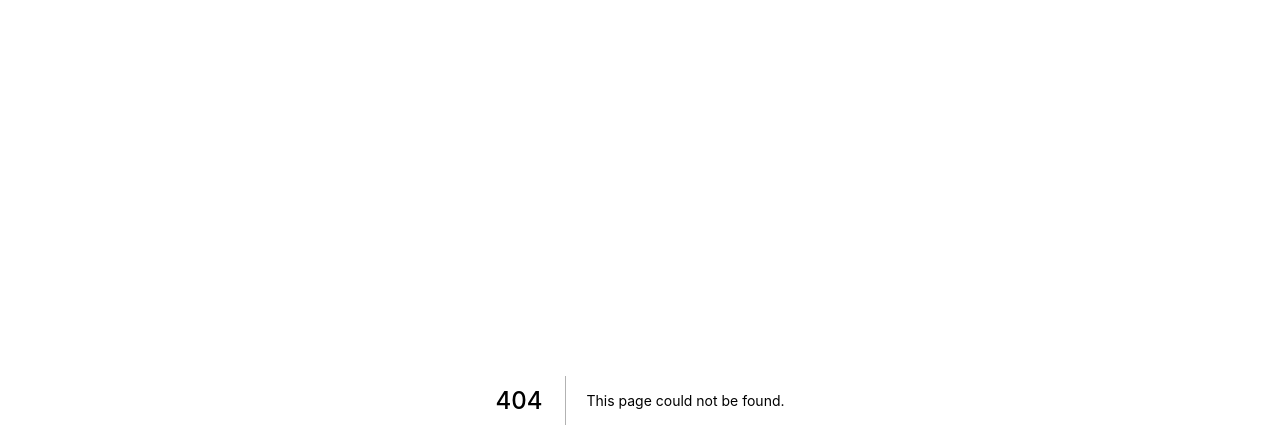
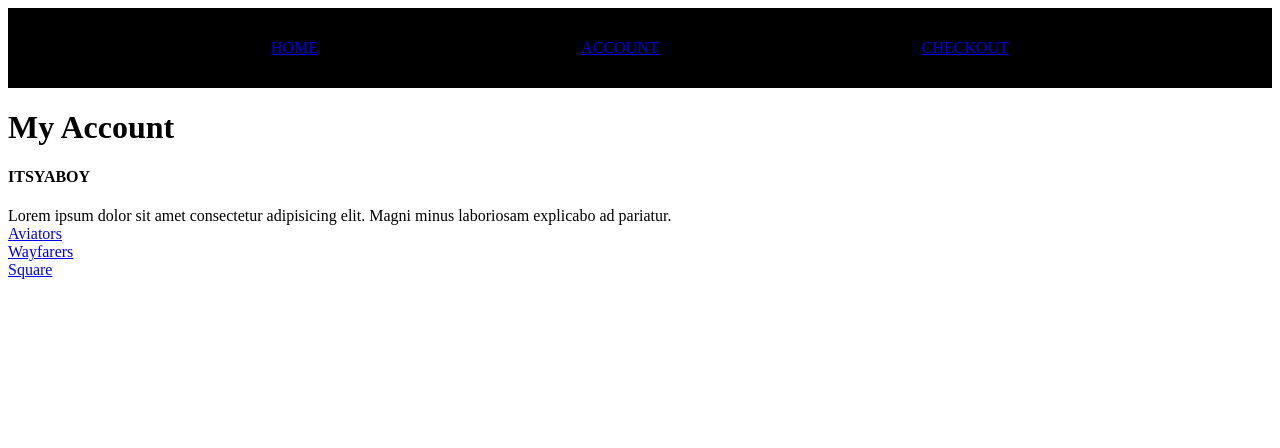
Before and after one commit to JamesMAWalker/nextjs-music-db, a Next.js app: page /account in a window 1280 px wide. Before the commit this address had no page. Shown: the top 448 px of the page. Built offline with nearby package versions, Linux system fonts and the light colour scheme.

Commit message:
Add axios, write request to dummy JSON using getInitialProps.

```diff
--- /dev/null
+++ b/components/navbar.component.jsx
@@ -0,0 +1,26 @@
+import React from 'react';
+import Link from 'next/link';
+
+function Navbar() {
+  const style = {
+    width: "100%",
+    height: "10vh",
+    top: 0,
+    left: 0,
+    display: "flex",
+    alignItems: "center",
+    justifyContent: "space-evenly",
+    backgroundColor: "black",
+    color: "white"
+  }
+
+  return (
+    <div style={style}>
+      <Link href='/' ><a>HOME</a></Link>
+      <Link href='/account' ><a>ACCOUNT</a></Link>
+      <Link href='/checkout' ><a>CHECKOUT</a></Link>
+    </div>
+  );
+}
+
+export default Navbar;
--- a/package.json
+++ b/package.json
@@ -12,6 +12,7 @@
   "author": "",
   "license": "ISC",
   "dependencies": {
+    "axios": "^0.19.2",
     "next": "^9.4.4",
     "react": "^16.13.1",
     "react-dom": "^16.13.1"
--- /dev/null
+++ b/pages/_app.js
@@ -0,0 +1,24 @@
+import Navbar from '../components/navbar.component';
+
+function MyApp({ Component, pageProps }) {
+  return (
+    <>
+      <Navbar/>
+      <Component {...pageProps} />
+    </>
+  );
+}
+
+// Only uncomment this method if you have blocking data requirements for
+// every single page in your application. This disables the ability to
+// perform automatic static optimization, causing every page in your app to
+// be server-side rendered.
+//
+// MyApp.getInitialProps = async (appContext) => {
+// calls page's `getInitialProps` and fills `appProps.pageProps`
+//   const appProps = await App.getInitialProps(appContext);
+//
+//   return { ...appProps }
+// }
+
+export default MyApp;
--- /dev/null
+++ b/pages/account.js
@@ -0,0 +1,19 @@
+import Link from 'next/link';
+
+const account = () => {
+
+  return (
+    <div className='account-page'>
+      <h1>My Account</h1>
+      <h4 className="account__name">ITSYABOY</h4>
+      <span className="account__info-text">Lorem ipsum dolor sit amet consectetur adipisicing elit. Magni minus laboriosam explicabo ad pariatur.</span>
+      <div className="account__purchase-history" style={{ display: "flex", flexFlow: "column" }}>
+        <Link href='/' className="purchase-history__item-1"><a>Aviators</a></Link>
+        <Link href='/' className="purchase-history__item-2"><a>Wayfarers</a></Link>
+        <Link href='/' className="purchase-history__item-3"><a>Square</a></Link>
+      </div>
+    </div>
+  );
+};
+
+export default account;
```
Also changed, not shown: pages/checkout.js (added, +18 -0 lines), pages/index.js (+32 -5 lines), pages/post.js (added, +17 -0 lines), 2 other files (tests, documents, lock files or other folders).
